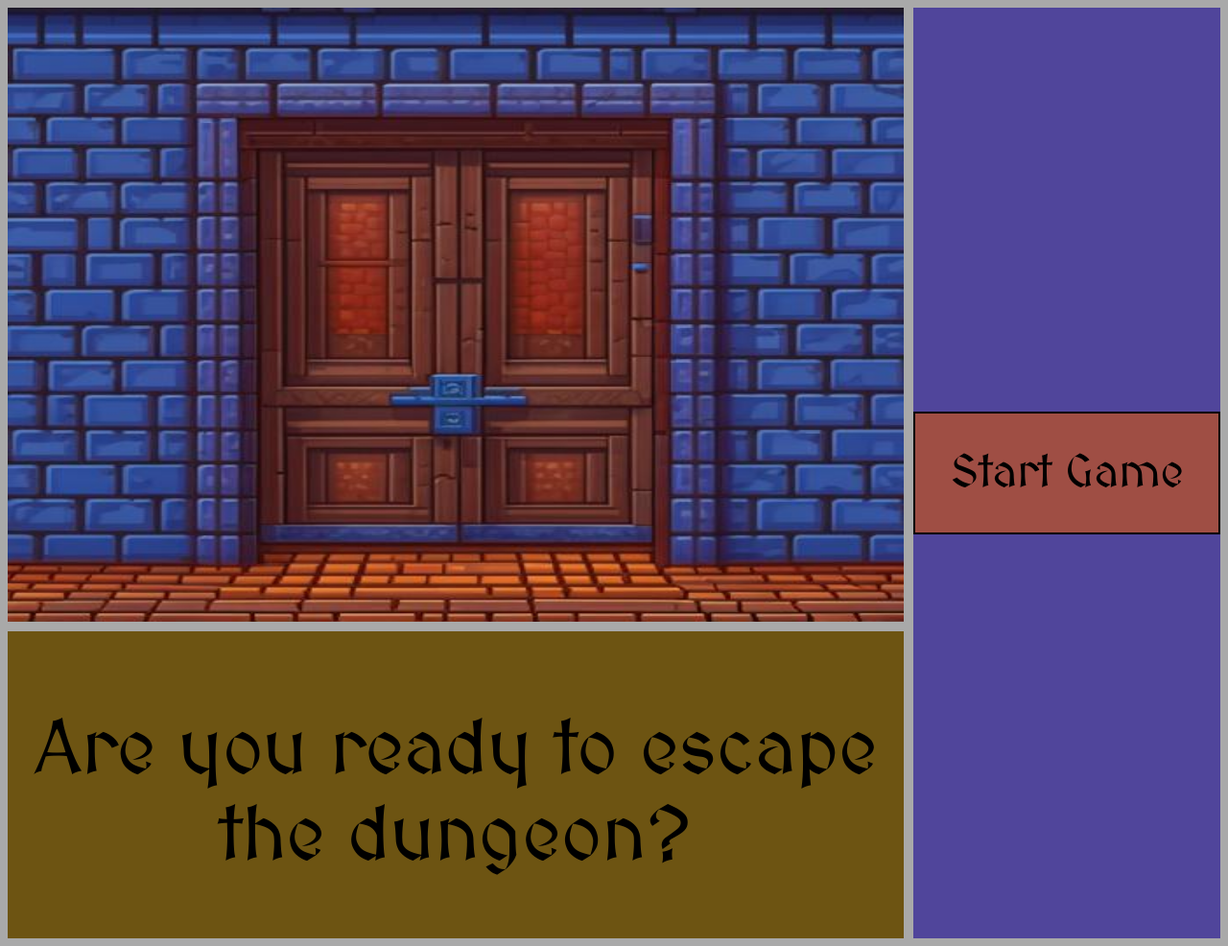
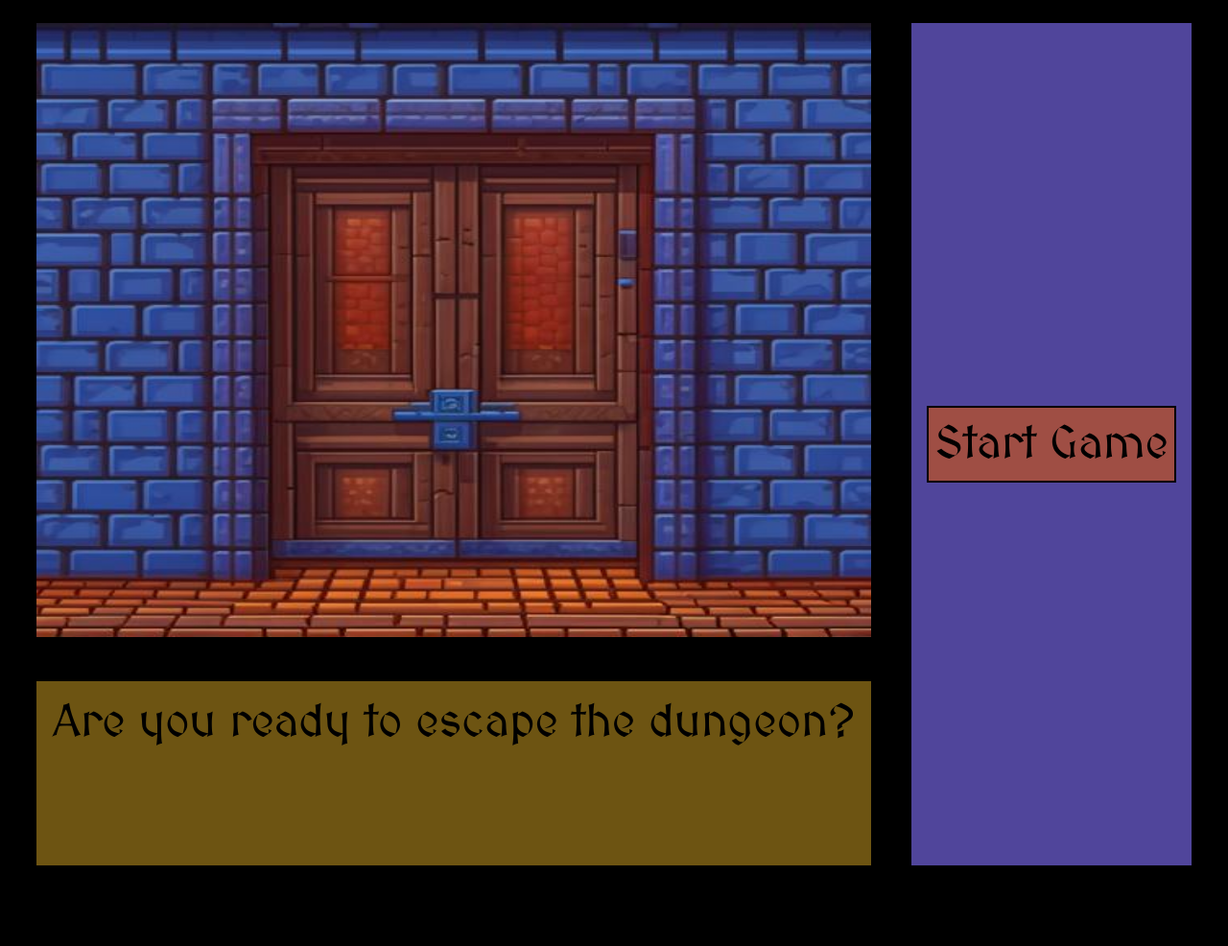
Before and after one commit to PoppyRed91/dungeon-game, a plain HTML site: page index.html in a window 1280 px wide. Shown: the whole page at 96% size. After the commit the page ends 926 px from the top, so only its background shows below. Drawn offline with Linux system fonts and the light colour scheme.

Commit message:
css edit

```diff
--- a/index.html
+++ b/index.html
@@ -10,13 +10,13 @@
     <link href="https://fonts.googleapis.com/css2?family=MedievalSharp&display=swap" rel="stylesheet">
 </head>
 <body>
-    <main class="main">
-        <div class="photo"></div>
-        <div class="controls">
-        </div>
-        <div class="description"></div>
-    </main>
-
+    <wrapper class="wrapper">
+        <main class="main">
+            <div class="photo"></div>
+            <div class="controls"></div>
+            <div class="description"></div>
+        </main>
+    </wrapper>
 
     <script src="./script.js"></script>
 </body>
--- a/style.css
+++ b/style.css
@@ -1,8 +1,12 @@
 * {
     box-sizing: border-box;
-    background-color: darkgrey;
+    background-color: #000000;
 }
 
+.wrapper {
+    display: flex;
+    justify-content: center;
+}
 
 .main {
     display: grid;
@@ -11,26 +15,26 @@
 }
 
 .photo {
-    grid-column: 1 / 2;
-    height: 40rem;
+    grid-column: 1;
+    margin: 1rem;
 }
 
 .controls {
     background-color: #50459b;
-    grid-column: 2 / 2;
+    grid-column: 2;
     grid-row: 1 / 3;
-    width: 20rem;
     display: flex;
     flex-direction: column;
     justify-content: center;
-    gap: 2rem;
+    margin: 1rem;
 }
 
 .description {
     background-color: #6d5412;
-    grid-column: 1 / 2;
+    grid-column: 1;
     grid-row: 2;
-    height: 20rem;
+    height: 12rem;
+    margin: 1rem;
 }
 
 .photo-attributes {
@@ -40,7 +44,7 @@
 
 .text-attributes {
     font-family: 'MedievalSharp', cursive;
-    font-size: 5rem;
+    font-size: 3rem;
     text-align: center;
     background-color: #6d5412;
 }
@@ -48,8 +52,13 @@
 .controls-button {
     font-family: 'MedievalSharp', cursive;
     font-size: 3rem;
-    height: 8rem;
+    height: 5rem;
     background-color: #9f4e44;
     color: #000000;
     border: 2px solid black;
+    margin: 1rem;
 }
+
+p {
+    margin: 1rem;
+}
```
